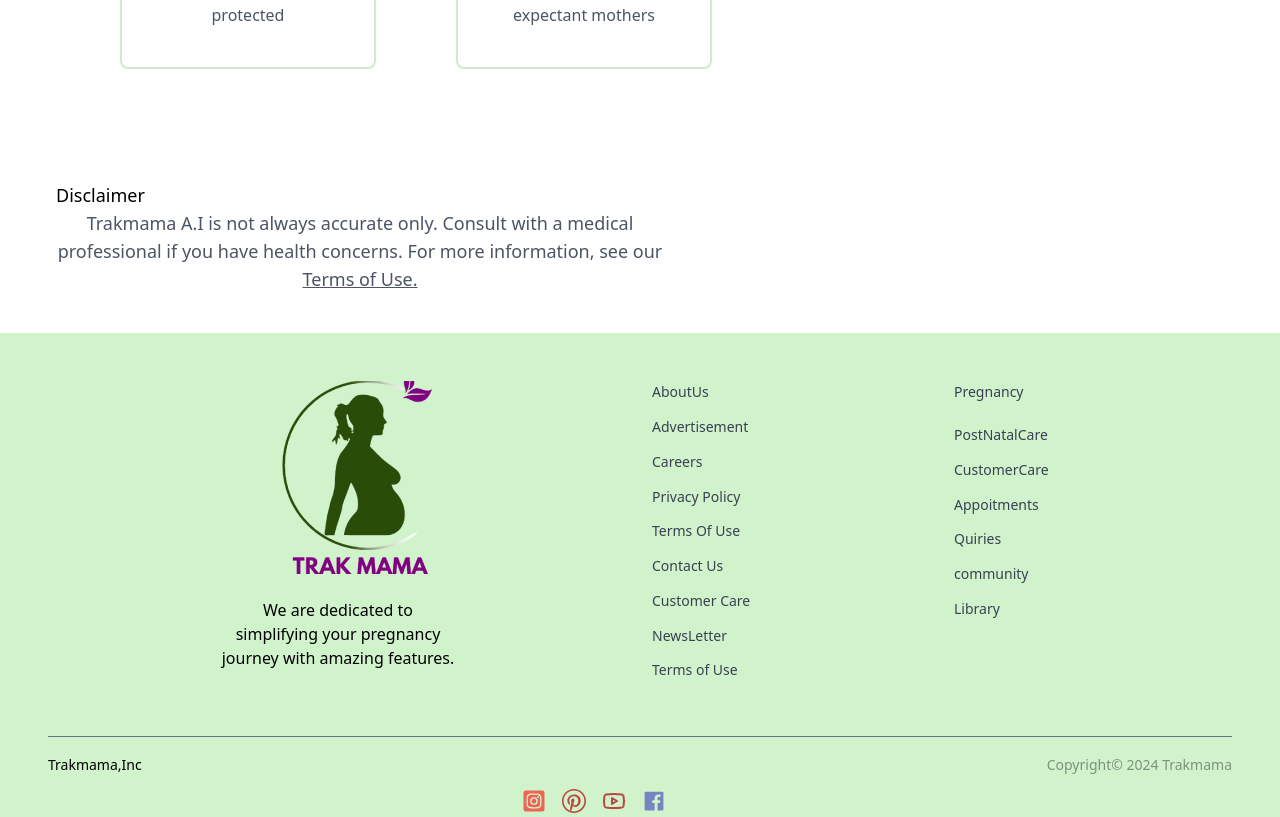
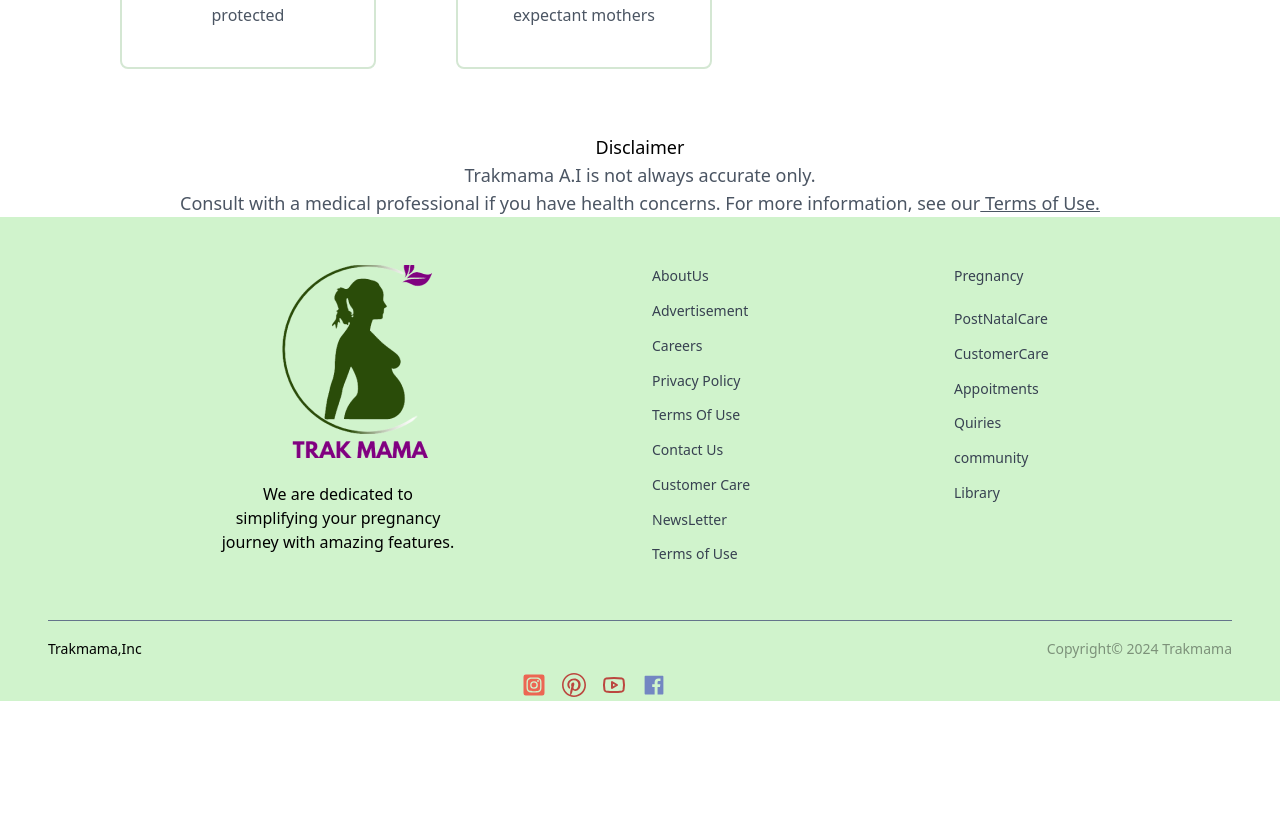
Before and after one commit to Adaobilynda1234/Trakmama-project, a React (Vite) app: page /about-us in a window 1280 px wide. Shown: the part 780-1597 px from the top of the page. After the commit the page ends 1481 px from the top, so only its background shows below. Built offline with nearby package versions, Linux system fonts and the light colour scheme; the HTML template or start-up script is replaced by a standard one.

Commit message:
Updated disclaimer

```diff
--- a/src/components/Disclaimer.jsx
+++ b/src/components/Disclaimer.jsx
@@ -5,9 +5,9 @@ const Disclaimer =()=>{
     return(
 
       <div className="    ">
-      <h3 className=" place-items-baseline  pl-14 pt-12 text-lg  mb-0 font-medium text-black  font-sans">Disclaimer</h3>
+      <h3 className="  text-lg  text-center mb-0 font-medium text-black  font-sans">Disclaimer</h3>
 
-        <p className="text-center  m-10 w-1/2 h-auto  flex-wrap justify-start md:items-center text-gray-600 text-lg font-sans mt-0">Trakmama A.I is not always accurate only. Consult with a medical professional
+        <p className="   text-center  md:items-center text-gray-600 text-lg font-sans mt-0">Trakmama A.I is not always accurate only. <pre/>Consult with a medical professional
             if you have health concerns. For more information, see our
             <a href="/" className="text-black-500  underline hover:underline-">  Terms of Use.</a> </p>
 
```
